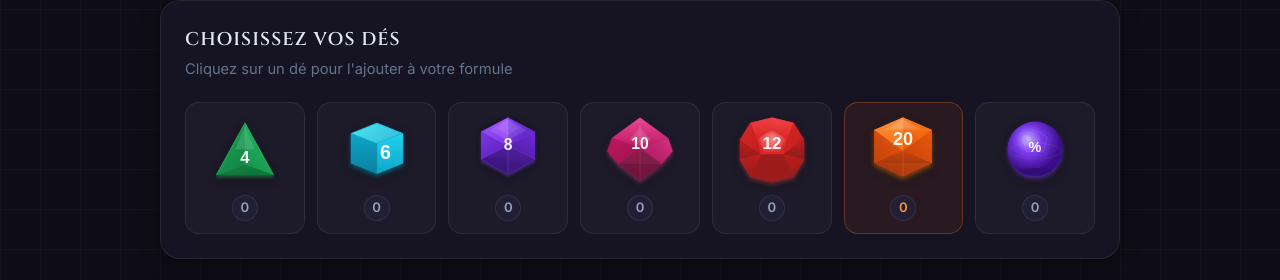
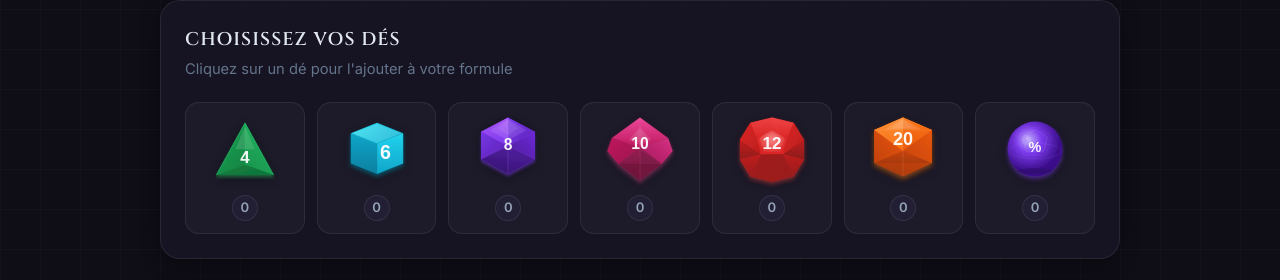
Before and after one commit to Virlez/rollz, a plain HTML site: page index.html in a window 1280 px wide. Shown: the part 111-391 px from the top of the page. Drawn offline with Linux system fonts and the light colour scheme.

Commit message:
Refactor D20 button class for consistency in styling

```diff
--- a/index.html
+++ b/index.html
@@ -300,7 +300,7 @@
             </button>
 
             <!-- ─── D20 · Orange Icosahedron ─── -->
-            <button class="die-btn die-btn--hero" data-sides="20" aria-label="Add d20 to formula">
+            <button class="die-btn" data-sides="20" aria-label="Add d20 to formula">
               <div class="die-shape die-d20">
                 <svg viewBox="0 0 120 120" xmlns="http://www.w3.org/2000/svg" aria-hidden="true">
                   <defs>
```
